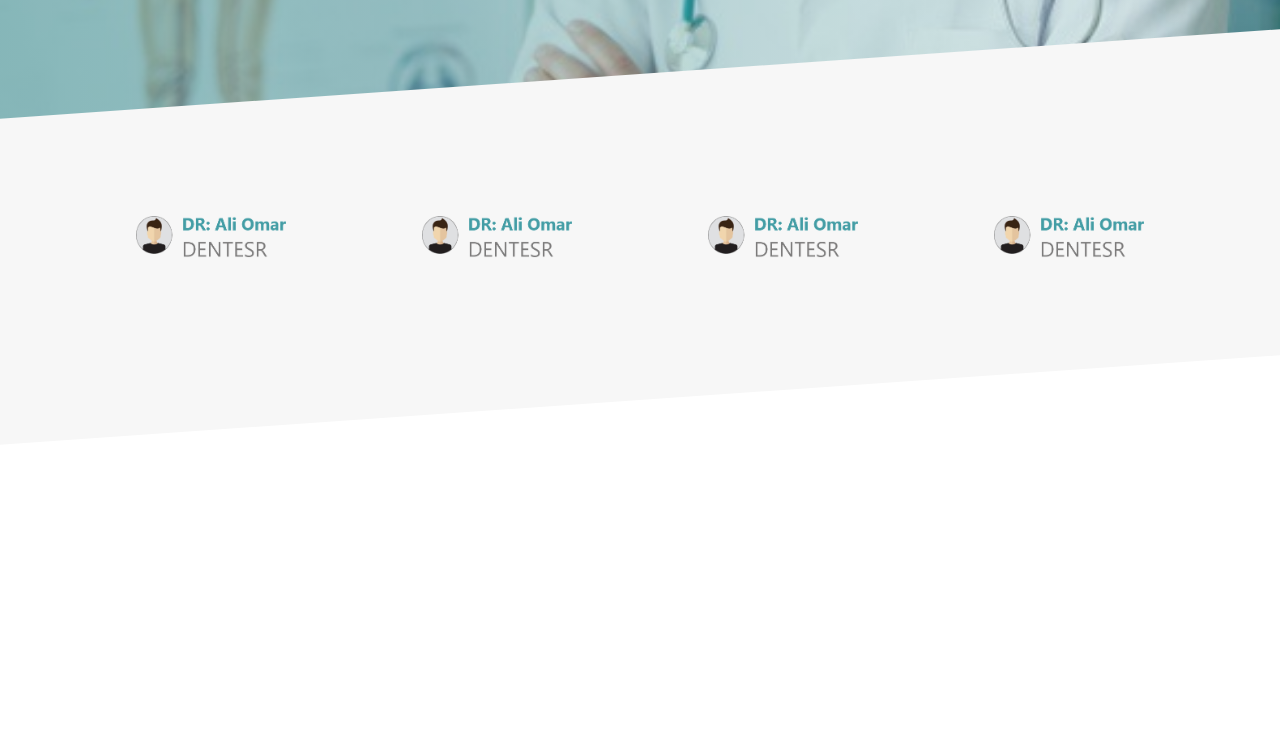
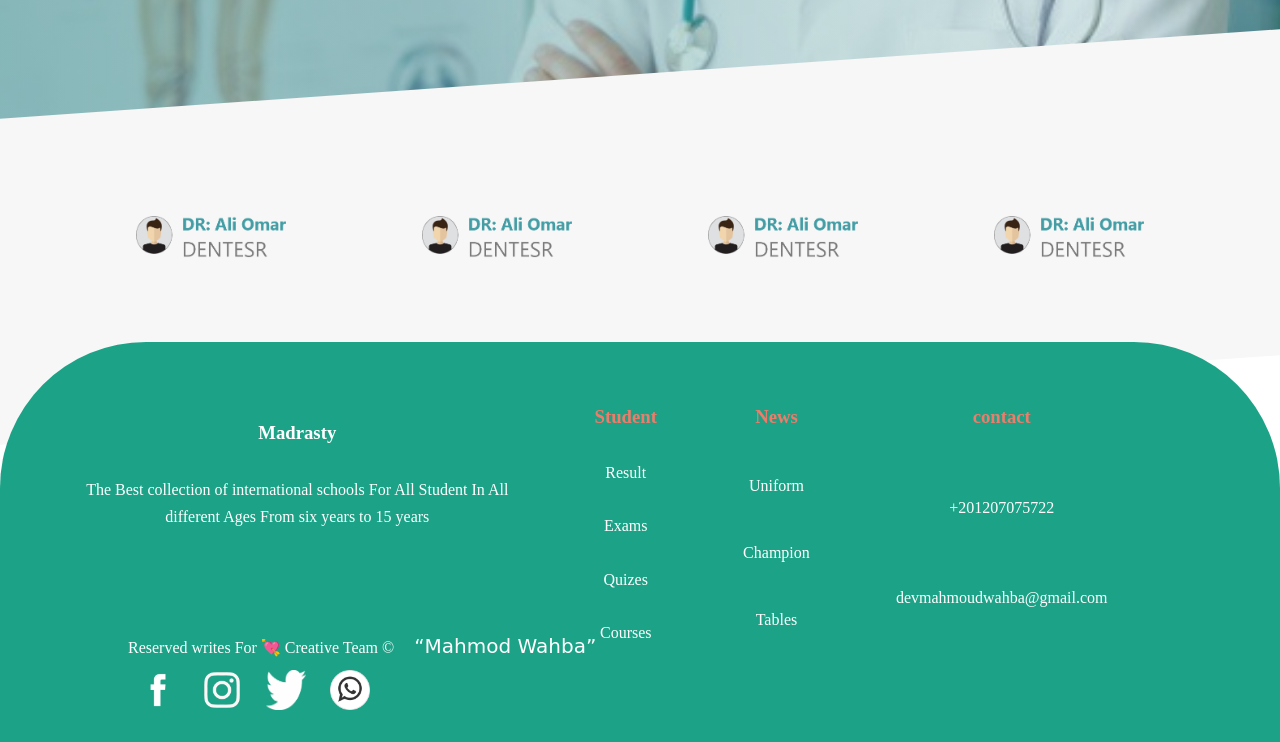
Before and after one commit to dev-mahmoudwahba/School-Clinic, a plain HTML site: page index.html in a window 1280 px wide. Shown: the part 1835-2577 px from the top of the page. Before the commit the page ends 2433 px from the top, so only its background shows below. Drawn offline with Linux system fonts and the light colour scheme.

Commit message:
add footer

```diff
--- a/index.html
+++ b/index.html
@@ -10,6 +10,7 @@
 </head>
 
 <body>
+
     <header>
         <div class="hdr-container">
             <img width="250px" height="150px" src="./img/mad.png" alt="">
@@ -93,6 +94,78 @@
         </div>
     </section>
 
+    <footer>
+
+        <div class="foot-frst-cont">
+            <h3>Madrasty</h3> <br>
+            <p>
+                The Best collection of international schools For All Student In All <br>
+                different Ages From six years to 15 years
+            </p>
+        </div>
+
+        <div class="foot-scnd-cont">
+            <h3>
+                Student
+            </h3>
+            <ul>
+                <li>Result</li>
+                <li>Exams</li>
+                <li>Quizes</li>
+                <li>Courses</li>
+            </ul>
+        </div>
+
+
+
+        <div class="foot-third-cont">
+            <h3>News</h3>
+            <ul>
+                <li>Uniform</li>
+                <li>Champion</li>
+                <li>Tables</li>
+            </ul>
+        </div>
+
+
+        <div class="foot-four-cont">
+            <h3>contact</h3>
+            <ul>
+                <li>+201207075722</li>
+                <li>devmahmoudwahba@gmail.com
+                </li>
+            </ul>
+        </div>
+
+        <br>
+
+
+        <div class="last-foot-cont">
+            <p>Reserved writes For &#128152; Creative Team &copy; &nbsp;&nbsp;&nbsp; <q>Mahmod Wahba</q> </p>
+        </div>
+
+        <div class="icon-social">
+            <a target="_blank" href="https://www.facebook.com/1mahmodwahba/">
+                <img class="facebook" src="./img/icons/facebook-f-icon-13.jpg" alt="">
+            </a>
+
+            <a target="_blank"
+                href="https://www.instagram.com/mahmod_wahba/?fbclid=IwAR3idZhmt6hQz-cEhXrEKuFsNslJqCElOWUi_3WEfHrtxH20M0VpH--osNg">
+                <img class="facebook" src="./img/icons/instagram-icon-png-white-2.jpg" alt="">
+            </a>
+
+            <a target="_blank" href="https://twitter.com/mahmod_wahba">
+                <img class="facebook" src="./img/icons/twitter-icon-white-transparent-1141x928.png" alt="">
+            </a>
+
+            <a target="_blank" href="https://api.whatsapp.com/send?phone=201207075722">
+                <img class="facebook" src="./img/icons/1221592_logo_media_social_whatsapp_icon.png" alt="">
+            </a>
+
+        </div>
+
+
+    </footer>
 
 
 
--- a/style.css
+++ b/style.css
@@ -3,7 +3,9 @@
   margin: 0;
   padding: 0;
 }
-
+.wrapper {
+  margin-bottom: 10px;
+}
 header {
   background-image: url(./img/download.jpg);
   height: 696px;
@@ -168,3 +170,102 @@ section h2 {
   justify-content: space-evenly;
   transform: skewY(4deg);
 }
+
+footer {
+  background-image: url(./img/lan.png);
+  width: 100%;
+  height: 400px;
+  position: relative;
+  bottom: 256px;
+  border-radius: 146px 146px 0 0;
+  color: white;
+  display: flex;
+  justify-content: space-evenly;
+  align-items: center;
+}
+
+body {
+  height: 13px;
+}
+.foot-frst-cont {
+  text-align: center;
+  display: flex;
+  flex-direction: column;
+  line-height: 1.7;
+  justify-content: flex-start;
+  height: 250px;
+}
+
+.foot-scnd-cont ul {
+  list-style-type: none;
+  height: 250px;
+  display: flex;
+  flex-direction: column;
+  align-items: center;
+  justify-content: space-evenly;
+}
+
+.foot-third-cont ul {
+  list-style-type: none;
+  height: 250px;
+  display: flex;
+  flex-direction: column;
+  align-items: center;
+  justify-content: space-evenly;
+}
+.foot-four-cont ul {
+  list-style-type: none;
+  height: 250px;
+  display: flex;
+  flex-direction: column;
+  align-items: center;
+  justify-content: space-evenly;
+}
+
+footer h3 {
+  text-align: center;
+  color: #ed7c6a;
+}
+
+.foot-frst-cont h3 {
+  color: white;
+}
+.last-foot-cont {
+  position: absolute;
+  top: 73%;
+  left: 10%;
+}
+.icon-social img {
+  width: 40px;
+  height: 40px;
+}
+.icon-social {
+  position: absolute;
+  top: 82%;
+  left: 10%;
+}
+
+.icon-social a {
+  text-decoration: none;
+  padding: 10px;
+}
+.icon-social img:hover {
+  transform: rotate(360deg);
+  transition: all 1s linear;
+}
+
+q:hover {
+  background-color: red;
+  width: 200px;
+  height: 200px;
+  border: 10px dashed transparent;
+  transition: all 1s linear;
+  padding: 30px;
+  margin: 30px;
+  border-radius: 40%;
+}
+
+q {
+  font-size: 20px;
+  font-family: cursive;
+}
```
Also changed, not shown: img/icons/1221592_logo_media_social_whatsapp_icon.png (added), img/icons/facebook-f-icon-13.jpg (added), img/icons/instagram-icon-png-white-2.jpg (added), img/icons/twitter-icon-white-transparent-1141x928.png (added).
